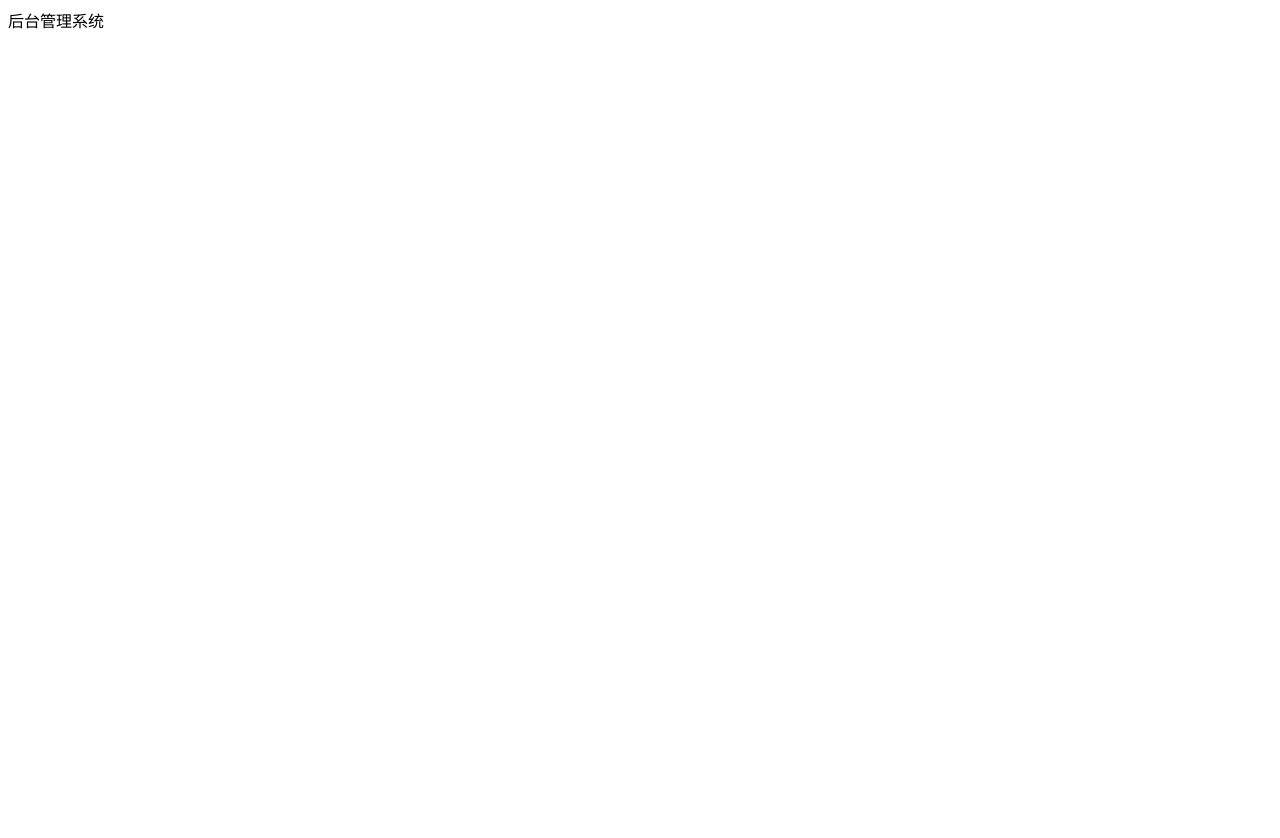
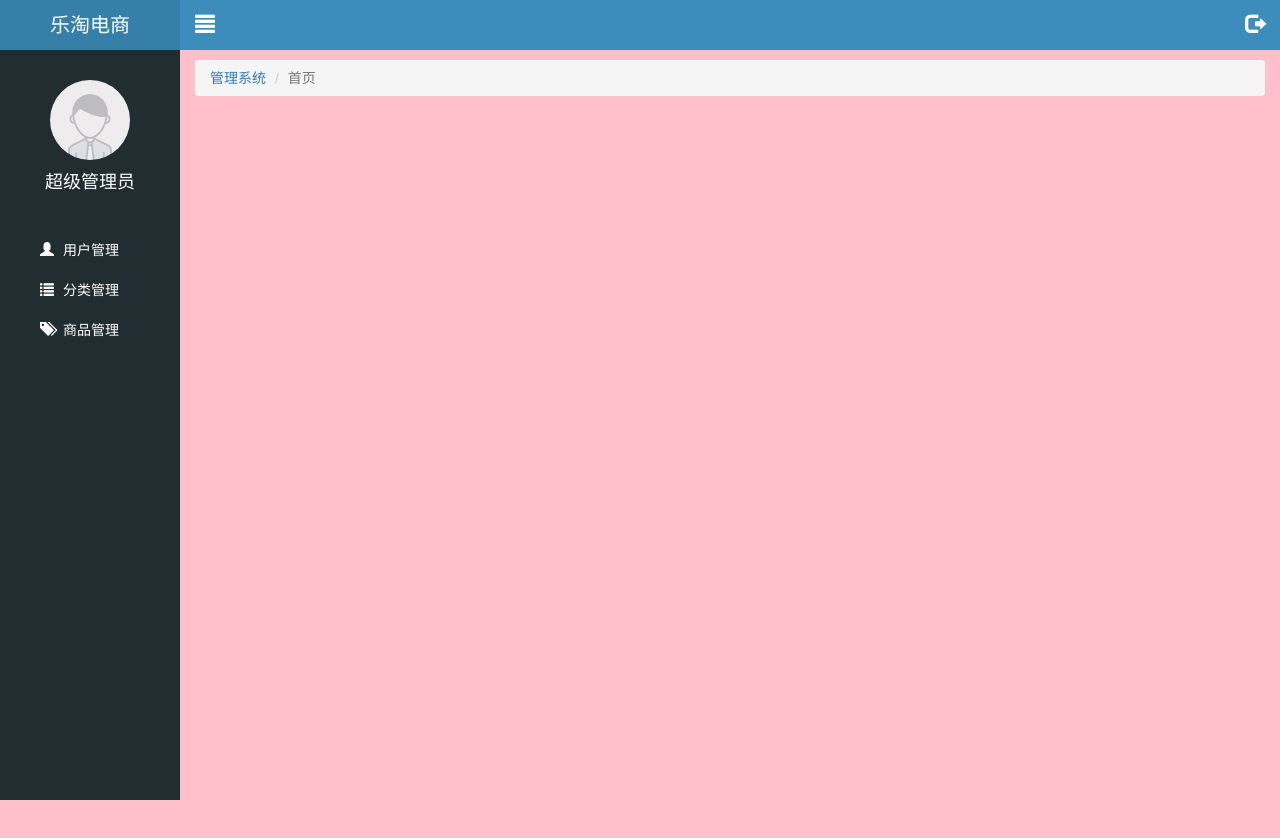
Before and after one commit to sunhuiying/letao, a website: page public/back/index.html in a window 1280 px wide. Before the commit the page ends 800 px from the top, so only its background shows below. Drawn offline with Linux system fonts and the light colour scheme.

Commit message:
首页公共静态页面完成

```diff
--- a/public/back/css/common.css
+++ b/public/back/css/common.css
@@ -12,3 +12,103 @@
   line-height: 50px;
   padding: 0;
 }
+
+/*侧边栏*/
+/*标题*/
+.lt_aside {
+  position: fixed;
+  top: 0;
+  left: 0;
+  width: 180px;
+  height: 100%;
+  background: #222D32;
+  z-index: 999;
+}
+
+.lt_aside .brand a {
+  display: block;
+  font-size: 20px;
+  color: #fff;
+  text-align: center;
+  height: 50px;
+  line-height: 50px;
+  text-decoration: none;
+  background: #367FA9;
+}
+
+/*用户*/
+.lt_aside .user {
+  width: 180px;
+  height: 180px;
+  padding-top: 30px;
+}
+.lt_aside .user img {
+  display: block;
+  width: 80px;
+  height: 80px;
+  border-radius: 50%;
+  margin: 0 auto;
+}
+.lt_aside .user p {
+  font-size: 18px;
+  color: #fff;
+  text-align: center;
+  margin-top: 10px;
+}
+
+/*信息导航*/
+.lt_aside .nav a {
+  height: 40px;
+  width: 100%;
+  line-height: 40px;
+  display: block;
+  color: #fff;
+  text-decoration: none;
+}
+.lt_aside .nav ul {
+  list-style: none;
+}
+.lt_aside .nav span {
+  padding-left: 5px;
+}
+.lt_aside .nav .child {
+  padding-left: 20px;
+}
+
+/*主体部分*/
+.lt_main {
+  width: 100%;
+  height: 1000px;
+  padding-left: 180px;
+  background: pink;
+  padding-top: 50px;
+}
+
+.lt_main .lt_topbar {
+  position: fixed;
+  top: 0;
+  left: 0;
+  width: 100%;
+  height: 50px;
+  background: #3C8DBC;
+  padding-left: 180px;
+
+}
+
+.lt_main .lt_topbar .icon-menu,
+.lt_main .lt_topbar .icon-logout {
+  display: block;
+  width: 50px;
+  height: 50px;
+  line-height: 50px;
+  text-align: center;
+  color: #fff;
+  font-size: 20px;
+}
+.lt_main .breadcrumb {
+  background: #F5F5F5;
+  margin-top: 10px;
+}
+.lt_main .breadcrumb a {
+  text-decoration: none;
+}
--- a/public/back/index.html
+++ b/public/back/index.html
@@ -1,10 +1,89 @@
-<!doctype html>
-<html lang="en">
+<!DOCTYPE html>
+<html lang="zh-CN">
 <head>
   <meta charset="UTF-8">
-  <title>Document</title>
+  <title>乐淘电商</title>
+  <link rel="stylesheet" href="./lib/bootstrap/css/bootstrap.css">
+  <link rel="stylesheet" href="./css/common.css">
+  <link rel="stylesheet" href="./lib/nprogress/nprogress.css">
 </head>
 <body>
-后台管理系统
+
+<!--侧边栏-->
+<div class="lt_aside">
+  <!--标题-->
+  <div class="brand">
+    <a href="#">乐淘电商</a>
+  </div>
+
+  <!--用户头像-->
+  <div class="user">
+    <a href="#"><img src="./images/default.png" alt=""></a>
+    <p>超级管理员</p>
+  </div>
+
+  <!--信息导航-->
+  <div class="nav">
+    <ul>
+      <li>
+        <a href="#">
+          <i class="glyphicon glyphicon-user"></i>
+          <span>用户管理</span>
+        </a>
+      </li>
+      <li>
+        <a href="#">
+          <i class="glyphicon glyphicon-list"></i>
+          <span>分类管理</span>
+      </a>
+      </li>
+      <li>
+        <a href="#">
+          <i class="glyphicon glyphicon-tags"></i>
+          <span>商品管理</span>
+        </a>
+
+        <div class="child" style="display: none">
+          <a href="#">一级分类</a>
+          <a href="#">二级分类</a>
+        </div>
+      </li>
+
+    </ul>
+
+
+
+
+  </div>
+</div>
+
+<!--主体部分-->
+<div class="lt_main">
+  <!--公共头部-->
+  <div class="lt_topbar">
+    <a href="#" class="pull-left icon-menu">
+      <i class="glyphicon glyphicon-align-justify"></i>
+    </a>
+    <a href="#" class="pull-right icon-logout">
+      <i class="glyphicon glyphicon-log-out"></i>
+    </a>
+  </div>
+  <!--流式布局容器,有默认左右padding15px-->
+  <div class="container-fluid">
+    <!--路径导航-->
+    <ol class="breadcrumb">
+      <li><a href="index.html">管理系统</a></li>
+      <li class="active">首页</li>
+    </ol>
+  </div>
+</div>
+
+<script src="./lib/jquery/jquery.min.js"></script>
+<script src="./lib/bootstrap/js/bootstrap.min.js"></script>
+<script src="./lib/bootstrap-validator/js/bootstrapValidator.min.js"></script>
+<script src="./lib/nprogress/nprogress.js"></script>
+<script src="./js/common.js"></script>
+<script src="./js/login.js"></script>
+
 </body>
 </html>
```
Also changed, not shown: public/back/images/default.png (added), public/back/js/common.js (line endings or trailing spaces).
